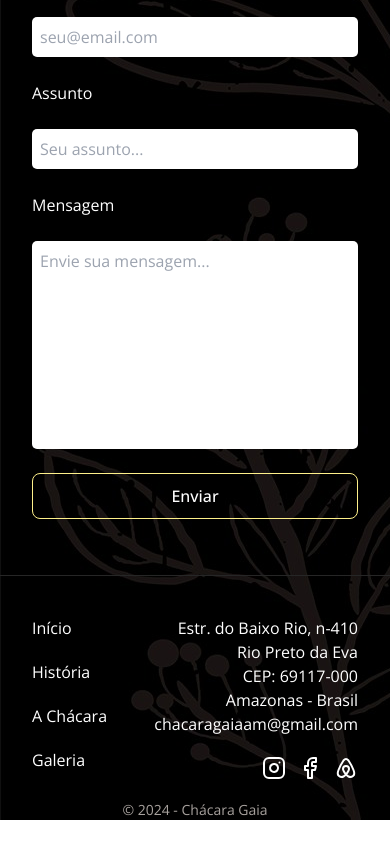
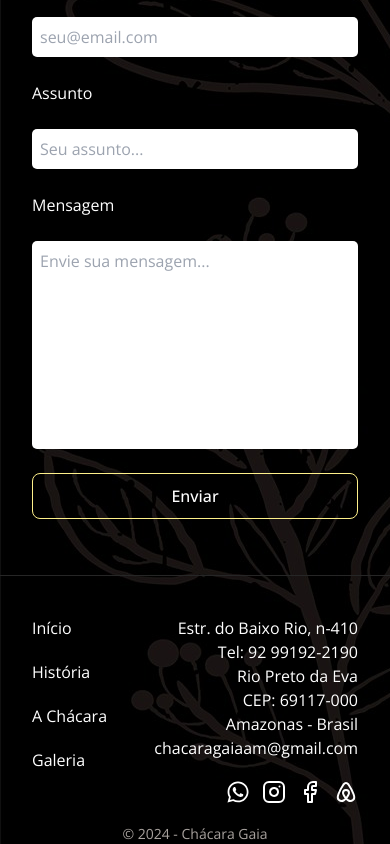
Before and after one commit to biernard1988/gaia, a Next.js app: page / in a window 390 px wide. Shown: the part 3574-4418 px from the top of the page. Before the commit the page ends 4394 px from the top, so only its background shows below. Built offline with nearby package versions, Linux system fonts and the light colour scheme.

Commit message:
added telephone number and whatsapp icon to the footer section

```diff
--- a/app/components/Footer.tsx
+++ b/app/components/Footer.tsx
@@ -2,6 +2,7 @@
 import Link from "next/link"
 import { LuFacebook, LuInstagram } from "react-icons/lu"
 import { TbBrandAirbnb } from "react-icons/tb"
+import { FaWhatsapp } from "react-icons/fa"
 
 export default function Footer() {
   return (
@@ -33,12 +34,21 @@
         <div className="flex flex-col w-1/3 items-end gap-5">
           <div className="text-end">
             <h3>Estr. do Baixo Rio, n-410</h3>
+            <h3>Tel: 92 99192-2190</h3>
             <h3>Rio Preto da Eva</h3>
             <h3>CEP: 69117-000</h3>
             <h3>Amazonas - Brasil</h3>
             <h3>chacaragaiaam@gmail.com</h3>
           </div>
           <div className="flex gap-3 text-2xl transition-all">
+            <Link
+              className="hover:text-amber-300"
+              href={"https://wa.me/559291922190"}
+              target="_blank"
+              aria-label="WhatsApp"
+            >
+              <FaWhatsapp />
+            </Link>
             <Link
               className="hover:text-amber-300"
               href={"https://www.instagram.com/chacara_gaia/"}
--- a/app/globals.css
+++ b/app/globals.css
@@ -6,7 +6,6 @@
   margin: 0;
   padding: 0;
   box-sizing: border-box;
-  outline: none;
 }
 
 html {
@@ -23,4 +22,5 @@
   color: black;
   border-radius: 5px;
   padding: 5px;
+  outline: none;
 }
```
Also changed, not shown: package.json (+20 -20 lines), 1 other file (tests, documents, lock files or other folders).
